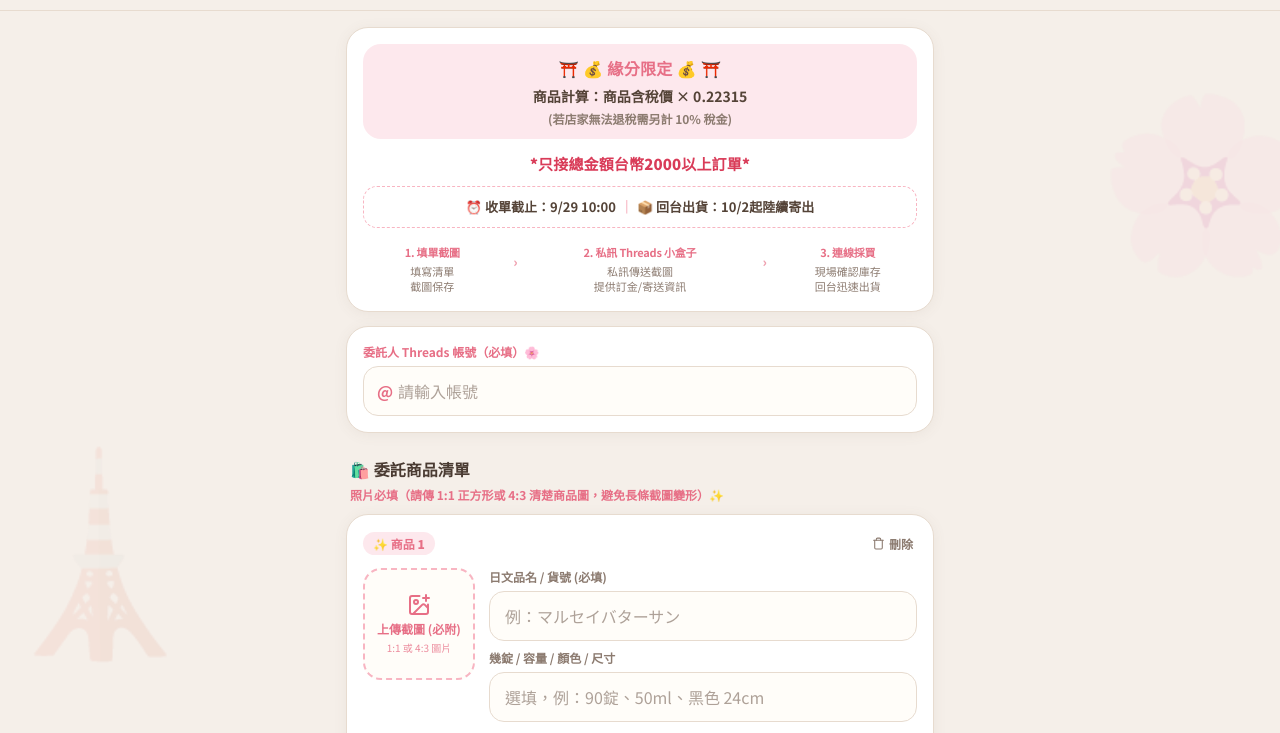
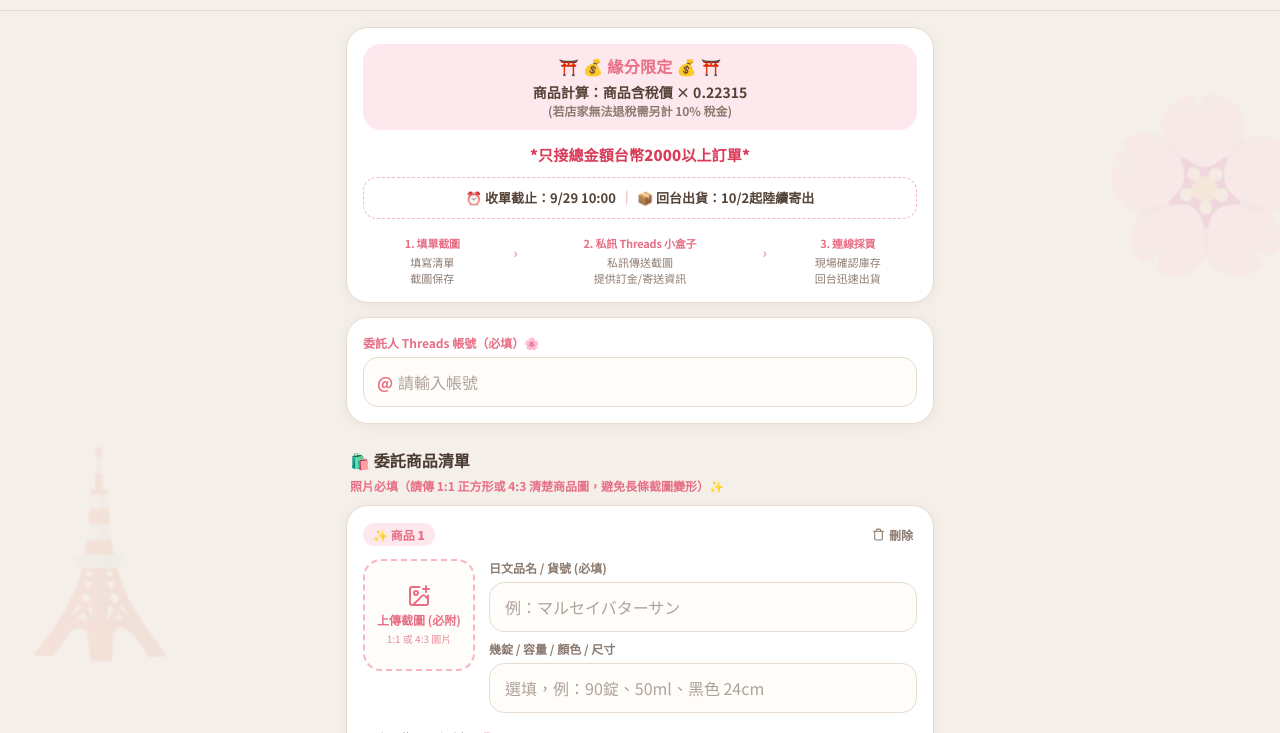
Before and after one commit to love7120205385-arch/tokyo-order, a plain HTML site: page index.html in a window 1280 px wide. Shown: the part 44-777 px from the top of the page. Drawn offline with nearby package versions, Linux system fonts and the light colour scheme.

Commit message:
Update index.html

```diff
--- a/index.html
+++ b/index.html
@@ -73,11 +73,11 @@ main { max-width: 620px; margin: 0 auto; padding: 16px 16px 80px; position: rela
 .gap-s { gap: 8px; } .gap-m { gap: 14px; }
 .mt-s { margin-top: 8px; } .mt-m { margin-top: 14px; } .mt-l { margin-top: 24px; }
 
-/* 資訊卡片 */
+/* 資訊卡片：縮緊公式與備註距離 */
 .merge { border-radius: 18px; padding: 12px 14px; text-align: center; background: var(--pink-light); }
-.merge .l1 { font-size: 16px; font-weight: 900; color: var(--pink-deep); letter-spacing: .02em; }
-.merge .l2 { margin-top: 6px; font-size: 14px; font-weight: 700; color: var(--note-text); }
-.merge .l3 { margin-top: 4px; font-size: 12px; font-weight: 600; color: var(--sub); }
+.merge .l1 { font-size: 16px; font-weight: 900; color: var(--pink-deep); letter-spacing: .02em; line-height: 1.3; }
+.merge .l2 { margin-top: 7px; font-size: 14px; font-weight: 700; color: var(--note-text); line-height: 1.25; }
+.merge .l3 { margin-top: 2px; font-size: 12px; font-weight: 600; color: var(--sub); line-height: 1.25; }
 .min-order { margin: 14px 0 0; text-align: center; font-size: 15px; font-weight: 900; color: var(--alert); letter-spacing: .01em; }
 .schedule { margin-top: 12px; padding: 9px 12px; border: 1.5px dashed var(--pink); border-radius: 14px; text-align: center; font-size: 13px; font-weight: 700; line-height: 1.7; color: var(--note-text); }
 .schedule span { display: inline-block; white-space: nowrap; }
```
